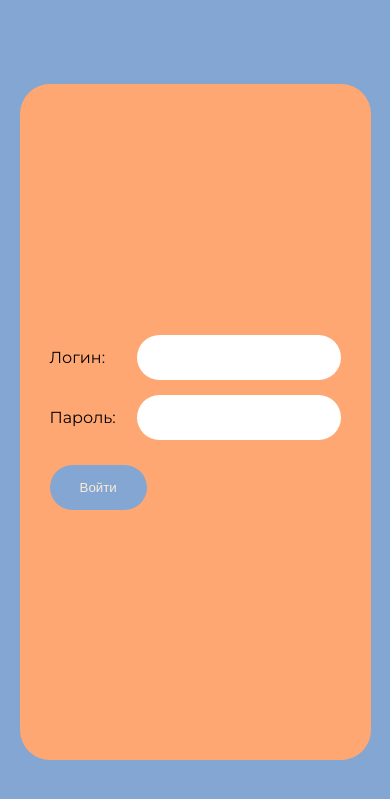
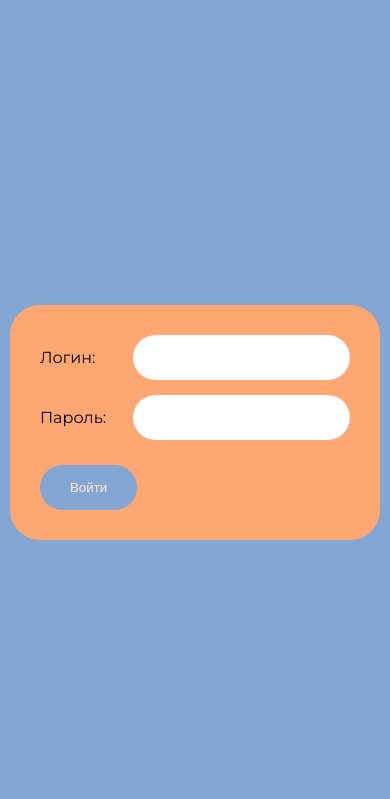
Before and after one commit to Y0TRA/website_for_book_searching, a Django app: page /websearch/login in a window 390 px wide. Shown: the top 799 px of the page. Run offline with Django 4.2, Linux system fonts and the light colour scheme; parts of the project's set-up code (start-up, migrations or seed data) failed here and were passed over.

Commit message:
fix login on phones

```diff
--- a/websearch/static/css/styles.css
+++ b/websearch/static/css/styles.css
@@ -435,19 +435,11 @@ ul.ks-cboxtags li input[type="radio"] {
     align-items: center;
 
     width:auto;
-    height: 25%;
 
     background-color: #FFA773;
 
     border-radius: 30px;
-    padding: 0 30px 0 30px;
-}
-
-@media (max-width: 1000px) {
-    .block {
-        width: 90%;
-        height: 80%;
-    }
+    padding: 30px;
 }
 
 .input-wrapper {
--- a/websearch/templates/websearch/login.html
+++ b/websearch/templates/websearch/login.html
@@ -7,6 +7,9 @@
     <script src="http://html5shiv.googlecode.com/svn/trunk/html5.js"></script>
 
     <![endif]-->
+
+    <meta name="viewport" content="width=device-width, initial-scale=1">
+
     <link rel="stylesheet" href="//code.jquery.com/ui/1.13.1/themes/base/jquery-ui.css">
     <link rel="stylesheet" href="/resources/demos/style.css">
 
--- a/websearch/urls.py
+++ b/websearch/urls.py
@@ -8,5 +8,5 @@ urlpatterns = [
     path('admin', views.admin_page, name='admin_page'),
     path('admin_save', views.admin_save_page, name='admin_save_page'),
     path('login', LoginUser.as_view(), name='login_page'),
-    path('logout', LoginUser.as_view(), name='logout')
+    path('logout', LoginUser.as_view(), name='logout'),
 ]
```
